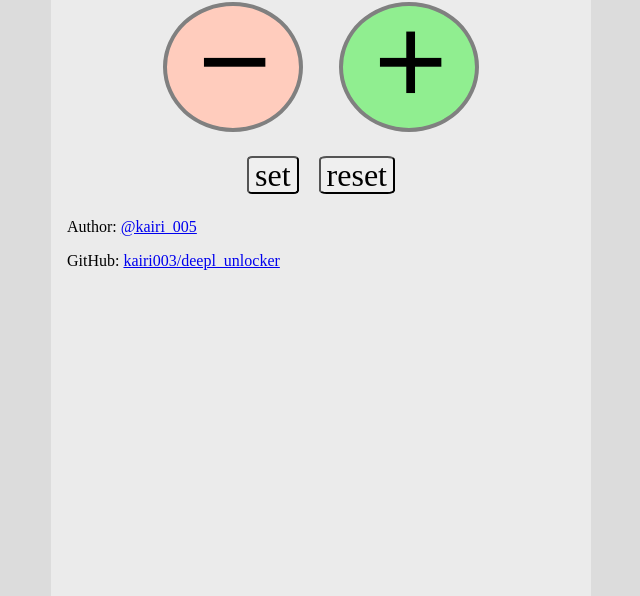
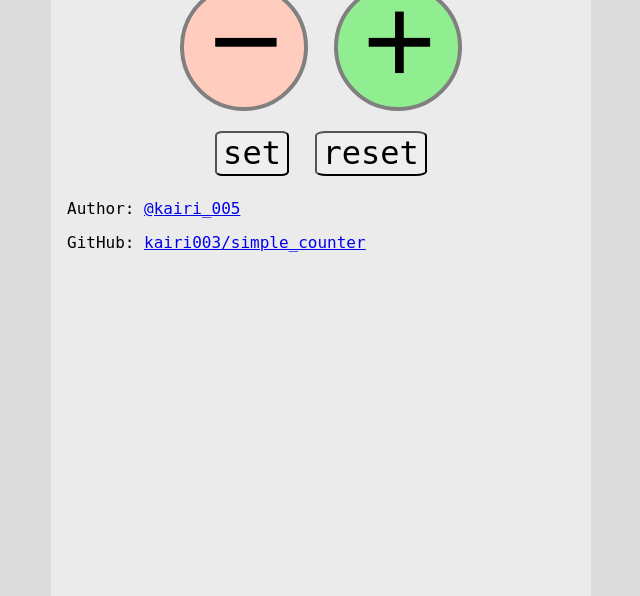
Before and after one commit to kairi003/lap_counter, a plain HTML site: page docs/index.html in a window 1280 px wide. Shown: the part 204-800 px from the top of the page, without its empty margins (319-959 px from the left). Drawn offline with Linux system fonts and the light colour scheme.

Commit message:
[update]

```diff
--- a/docs/index.html
+++ b/docs/index.html
@@ -3,7 +3,7 @@
 
 <head>
   <meta charset="utf-8">
-  <meta name="viewport" content="width=device-width, initial-scale=1.0">
+  <meta name="viewport" content="width=device-width,initial-scale=1.0">
 
   <title>Couter</title>
   <link rel="stylesheet" href="style/reset.css">
@@ -31,7 +31,7 @@
       Author: <a href="https://twitter.com/kairi_005">@kairi_005</a>
     </p>
     <p>
-      GitHub: <a href="https://github.com/kairi003/simple_counter">kairi003/deepl_unlocker</a>
+      GitHub: <a href="https://github.com/kairi003/simple_counter">kairi003/simple_counter</a>
     </p>
   </footer>
 
--- a/docs/style/main.css
+++ b/docs/style/main.css
@@ -2,12 +2,30 @@ html {
   background: gainsboro;
   width: 100%;
   height: 100%;
+  touch-action: none;
 }
 
+body {
+  background-color: #ebebeb;
+  max-width: 540px;
+  margin: auto;
+  min-height: 100%;
+  padding-top: 1px;
+  box-sizing: border-box;
+  font-family:"monospace";
+}
+
+main {
+  text-align: center;
+}
+
+footer {
+  margin: 1rem;
+}
 
 button {
   border-radius: 10%;
-  line-height: 1em;
+  line-height: 1.2em;
   outline: none;
   padding: 1px 6px;
   box-sizing: content-box;
@@ -22,29 +40,14 @@ button:active {
   filter: brightness(80%);
 }
 
-body {
-  background-color: #ebebeb;
-  max-width: 540px;
-  margin: auto;
-  min-height: 100%;
-  padding-top: 1px;
-  box-sizing: border-box;
-}
-
-main, footer {
-  margin: 1rem;
-}
-
-main {
-  text-align: center;
-}
-
 #counter {
   box-sizing: content-box;
   font-size: 7rem;
   line-height: 1.2em;
   min-height: 1.2em;
+  overflow-y: hidden;
 }
+
 #counter.minus {
   color: #fa6868;
 }
@@ -55,16 +58,21 @@ main {
   min-height: 1.2em;
 }
 
+#controls {
+  font-size: 0;
+}
+
 #controls button {
-  font-size: 5rem;
+  display: inline-block;
+  padding: 0;
+  font-size: min(5rem, 30vw);
   line-height: 1.5em;
   width: 1.5em;
-  height: 1.5em;
   border-radius: 50%;
-  margin: 1rem;
+  margin: min(1rem, 1vw);
   font-weight: 700;
   text-align: center;
-  border: solid 0.25rem gray;
+  border: solid 0.05em gray;
 }
 
 #controls .add {
@@ -76,5 +84,5 @@ main {
 }
 
 #setting button {
-  font-size: 2rem;
+  font-size: min(2rem, max(1.2rem, 5vmin));
 }
```
Also changed, not shown: 1 other file.
